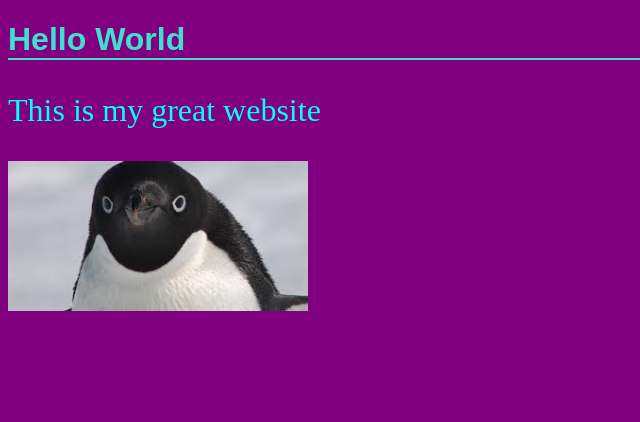
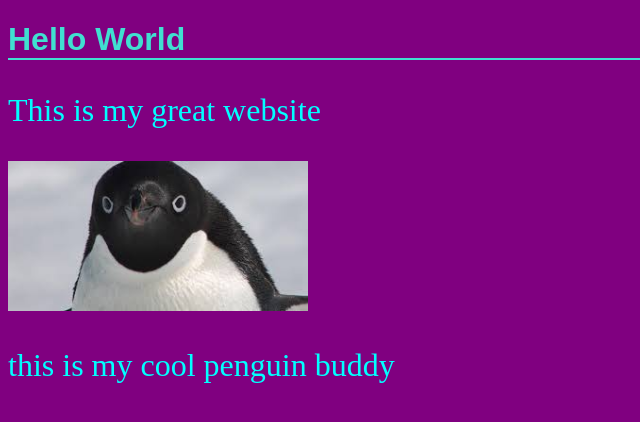
Before and after one commit to dextershepherd-calarts/demo, a plain HTML site: page index.html in a window 1280 px wide. Shown: the whole page, without its empty margins (0-640 px from the left). Drawn offline with Linux system fonts and the light colour scheme.

Commit message:
Adding CNAME

```diff
--- a/index.html
+++ b/index.html
@@ -7,5 +7,7 @@
     <h1>Hello World</h1>
     <p>This is my great website</p>
     <img src="assets/penguin.jpeg" width="300px" alt="a penguin">
+
+    <p>this is my cool penguin buddy</p>
   </body>
 </html>
```
Also changed, not shown: 1 other file.
